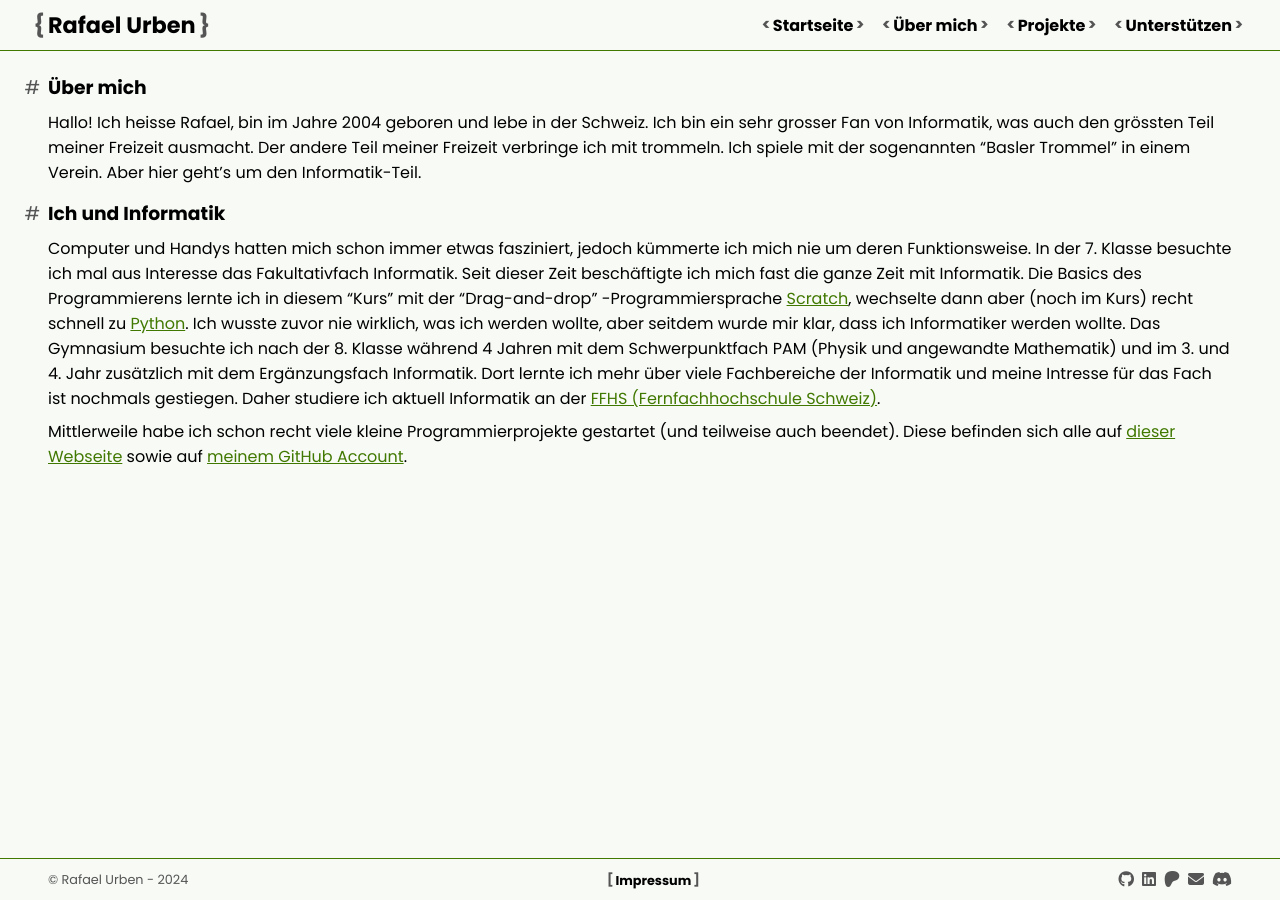
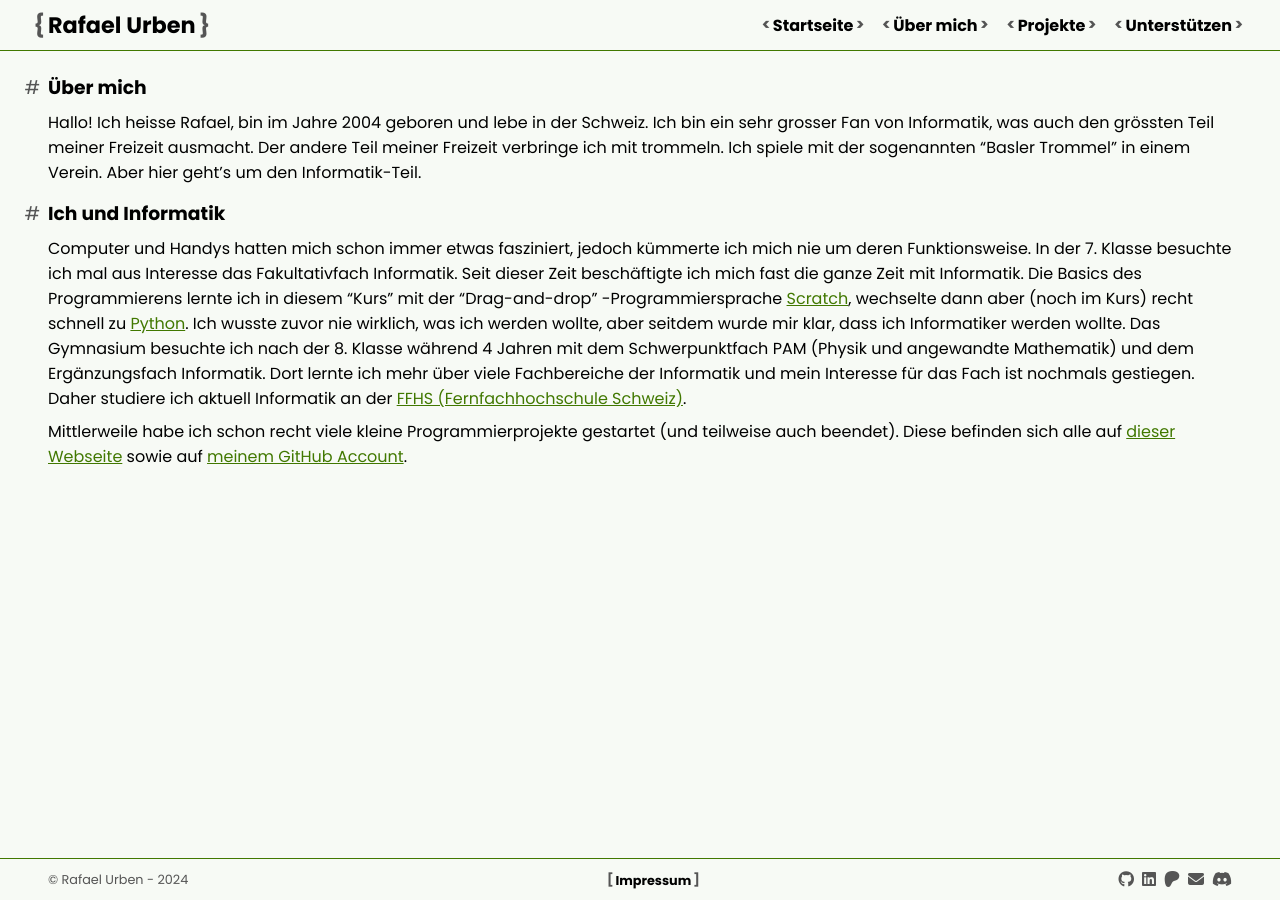
Before and after one commit to rafaelurben/rafaelurben.github.io, a Jekyll site: the page built from pages/about.md, in a window 1280 px wide. Built offline with Jekyll 4.4.1, drawn with Linux system fonts in a browser that asks for light colours.

Commit message:
Update about.md

```diff
--- a/pages/about.md
+++ b/pages/about.md
@@ -2,7 +2,7 @@
 layout: default
 permalink: /about/
 title: Über mich
-description: Hallo! Ich heisse Rafael, bin im Jahre 2004 geboren und lebe in der Schweiz. (...)
+description: Hallo! Ich heisse Rafael, lebe in der Schweiz und studiere aktuell Informatik an der FFHS. (...)
 ---
 
 ### Über mich
@@ -19,8 +19,8 @@
 -Programmiersprache [Scratch](https://scratch.mit.edu), wechselte dann aber (noch im Kurs) recht schnell
 zu [Python](https://python.org). Ich wusste zuvor nie wirklich, was ich werden wollte, aber seitdem wurde mir klar, dass
 ich Informatiker werden wollte. Das Gymnasium besuchte ich nach der 8. Klasse während 4 Jahren mit dem Schwerpunktfach
-PAM (Physik und angewandte Mathematik) und im 3. und 4. Jahr zusätzlich mit dem Ergänzungsfach Informatik. Dort lernte
-ich mehr über viele Fachbereiche der Informatik und meine Intresse für das Fach ist nochmals gestiegen. Daher
+PAM (Physik und angewandte Mathematik) und dem Ergänzungsfach Informatik. Dort lernte
+ich mehr über viele Fachbereiche der Informatik und mein Interesse für das Fach ist nochmals gestiegen. Daher
 studiere ich aktuell Informatik an der [FFHS (Fernfachhochschule Schweiz)](https://www.ffhs.ch/de).
 
 Mittlerweile habe ich schon recht viele kleine Programmierprojekte gestartet (und teilweise auch beendet). Diese
```
